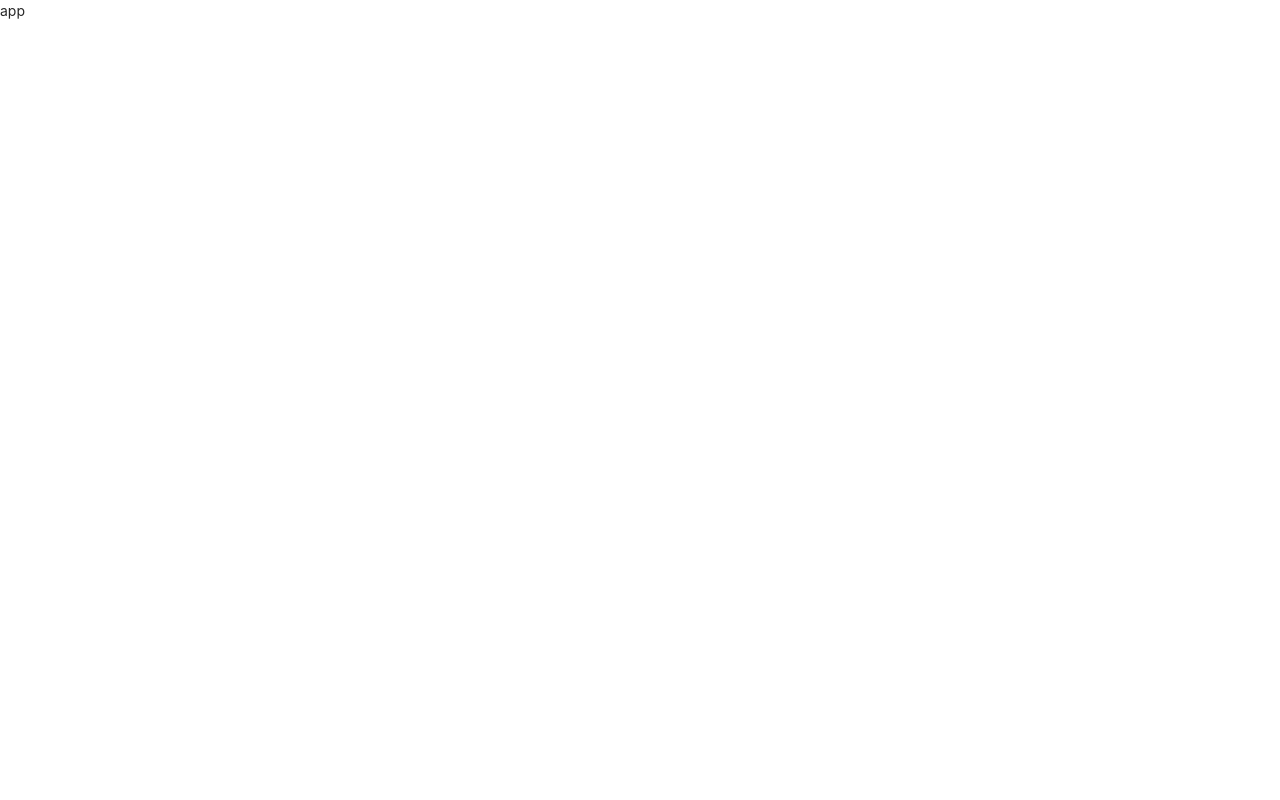
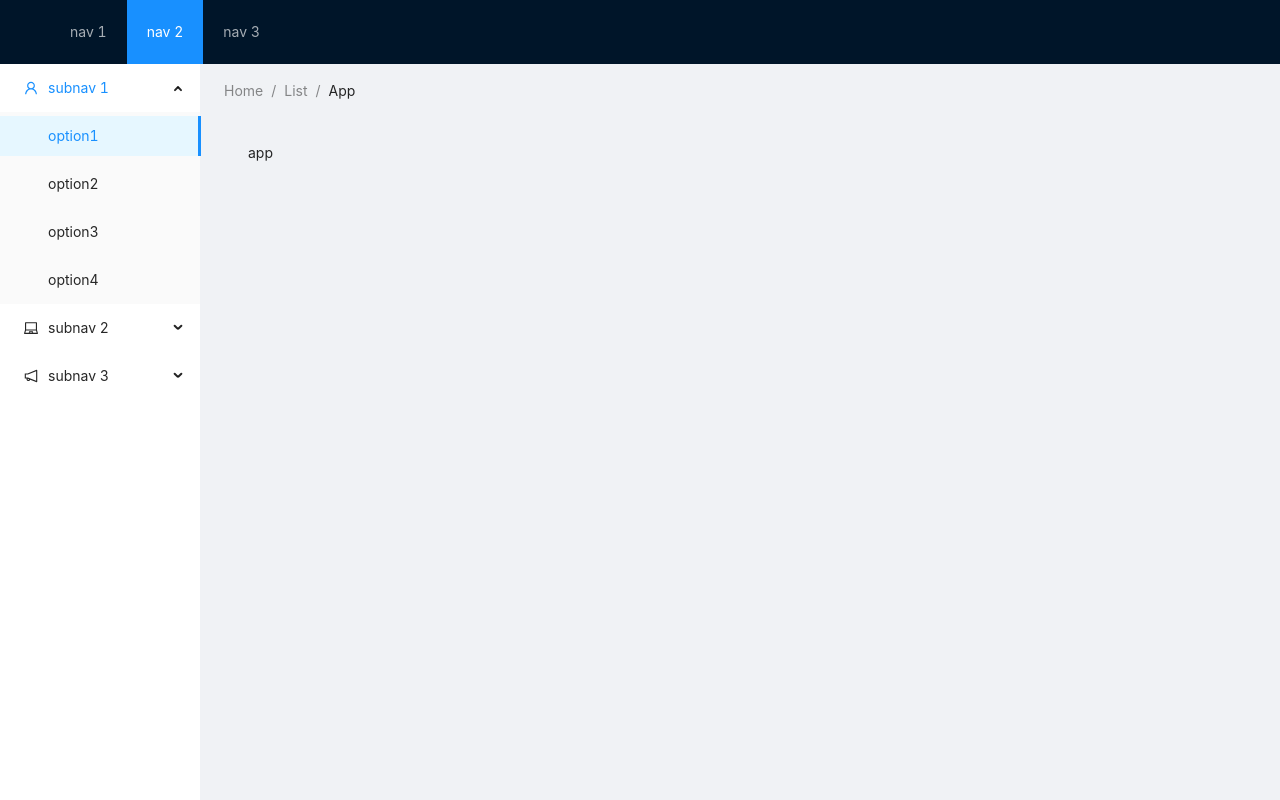
Before and after one commit to EvandroMonteiro/alganews-admin, a React (Create React App) app: page / in a window 1280 px wide. Built offline with nearby package versions, Linux system fonts and the light colour scheme.

Commit message:
Setup layout

```diff
--- /dev/null
+++ b/src/index.css
@@ -0,0 +1,3 @@
+#root > section.ant-layout {
+  min-height: 100vh;
+}
--- a/src/index.tsx
+++ b/src/index.tsx
@@ -1,15 +1,96 @@
-import React from 'react';
 import ReactDOM from 'react-dom/client';
 import App from './App';
 import reportWebVitals from './reportWebVitals';
 import 'antd/dist/antd.css';
+import './index.css';
+
+import {
+  LaptopOutlined,
+  NotificationOutlined,
+  UserOutlined,
+} from '@ant-design/icons';
+import type { MenuProps } from 'antd';
+import { Breadcrumb, Layout, Menu } from 'antd';
+import React from 'react';
+
+const { Header, Content, Sider } = Layout;
+
+const items1: MenuProps['items'] = ['1', '2', '3'].map(
+  (key) => ({
+    key,
+    label: `nav ${key}`,
+  })
+);
+
+const items2: MenuProps['items'] = [
+  UserOutlined,
+  LaptopOutlined,
+  NotificationOutlined,
+].map((icon, index) => {
+  const key = String(index + 1);
+
+  return {
+    key: `sub${key}`,
+    icon: React.createElement(icon),
+    label: `subnav ${key}`,
+
+    children: new Array(4).fill(null).map((_, j) => {
+      const subKey = index * 4 + j + 1;
+      return {
+        key: subKey,
+        label: `option${subKey}`,
+      };
+    }),
+  };
+});
 
 const root = ReactDOM.createRoot(
   document.getElementById('root') as HTMLElement
 );
 root.render(
   <React.StrictMode>
-    <App />
+    <Layout>
+      <Header className='header'>
+        <div className='logo' />
+        <Menu
+          theme='dark'
+          mode='horizontal'
+          defaultSelectedKeys={['2']}
+          items={items1}
+        />
+      </Header>
+      <Layout>
+        <Sider
+          width={200}
+          className='site-layout-background'
+        >
+          <Menu
+            mode='inline'
+            defaultSelectedKeys={['1']}
+            defaultOpenKeys={['sub1']}
+            style={{ height: '100%', borderRight: 0 }}
+            items={items2}
+          />
+        </Sider>
+        <Layout style={{ padding: '0 24px 24px' }}>
+          <Breadcrumb style={{ margin: '16px 0' }}>
+            <Breadcrumb.Item>Home</Breadcrumb.Item>
+            <Breadcrumb.Item>List</Breadcrumb.Item>
+            <Breadcrumb.Item>App</Breadcrumb.Item>
+          </Breadcrumb>
+          <Content
+            className='site-layout-background'
+            style={{
+              padding: 24,
+              margin: 0,
+              minHeight: 280,
+            }}
+          >
+            <App />
+          </Content>
+        </Layout>
+      </Layout>
+    </Layout>
   </React.StrictMode>
 );
 
```
